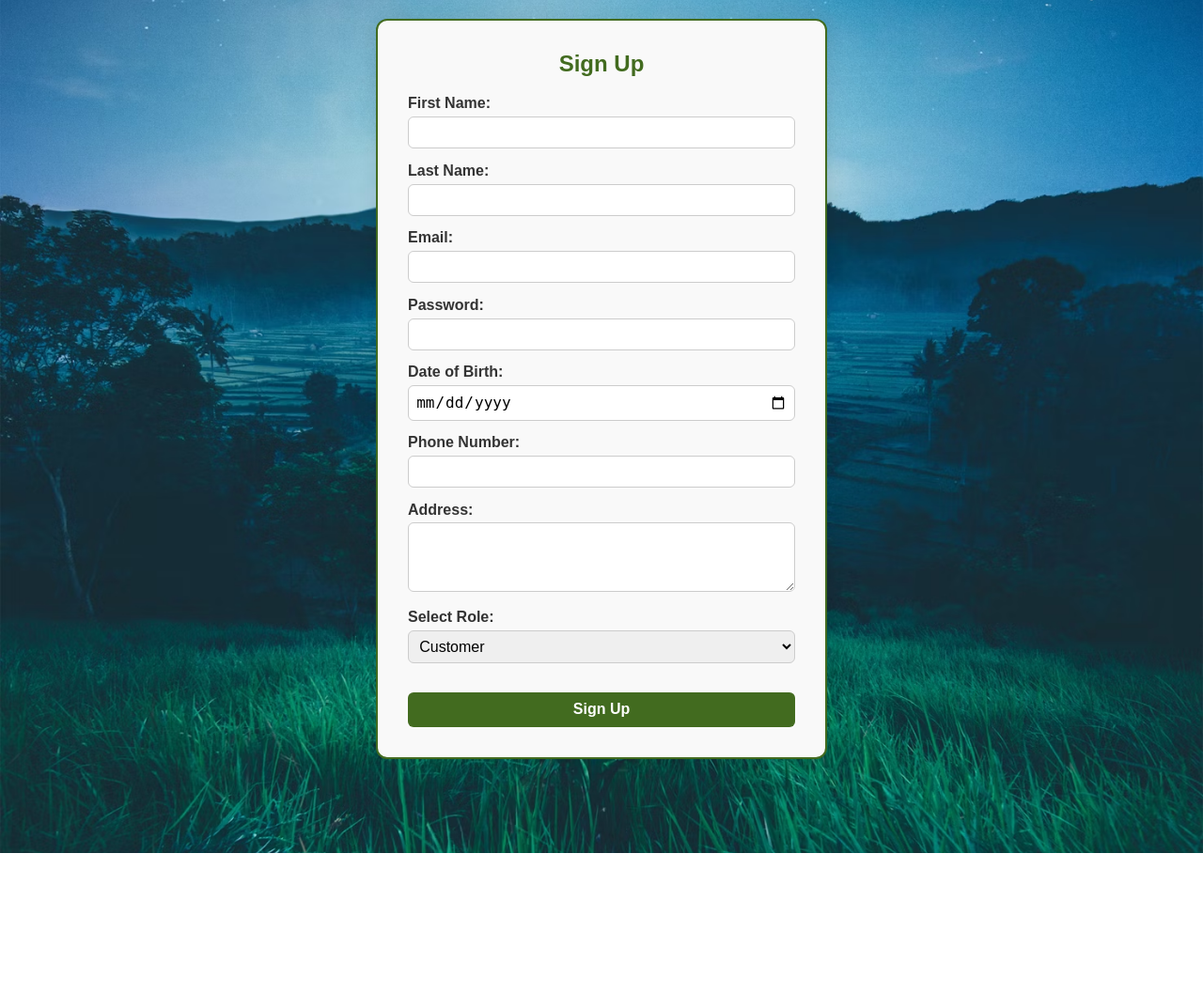
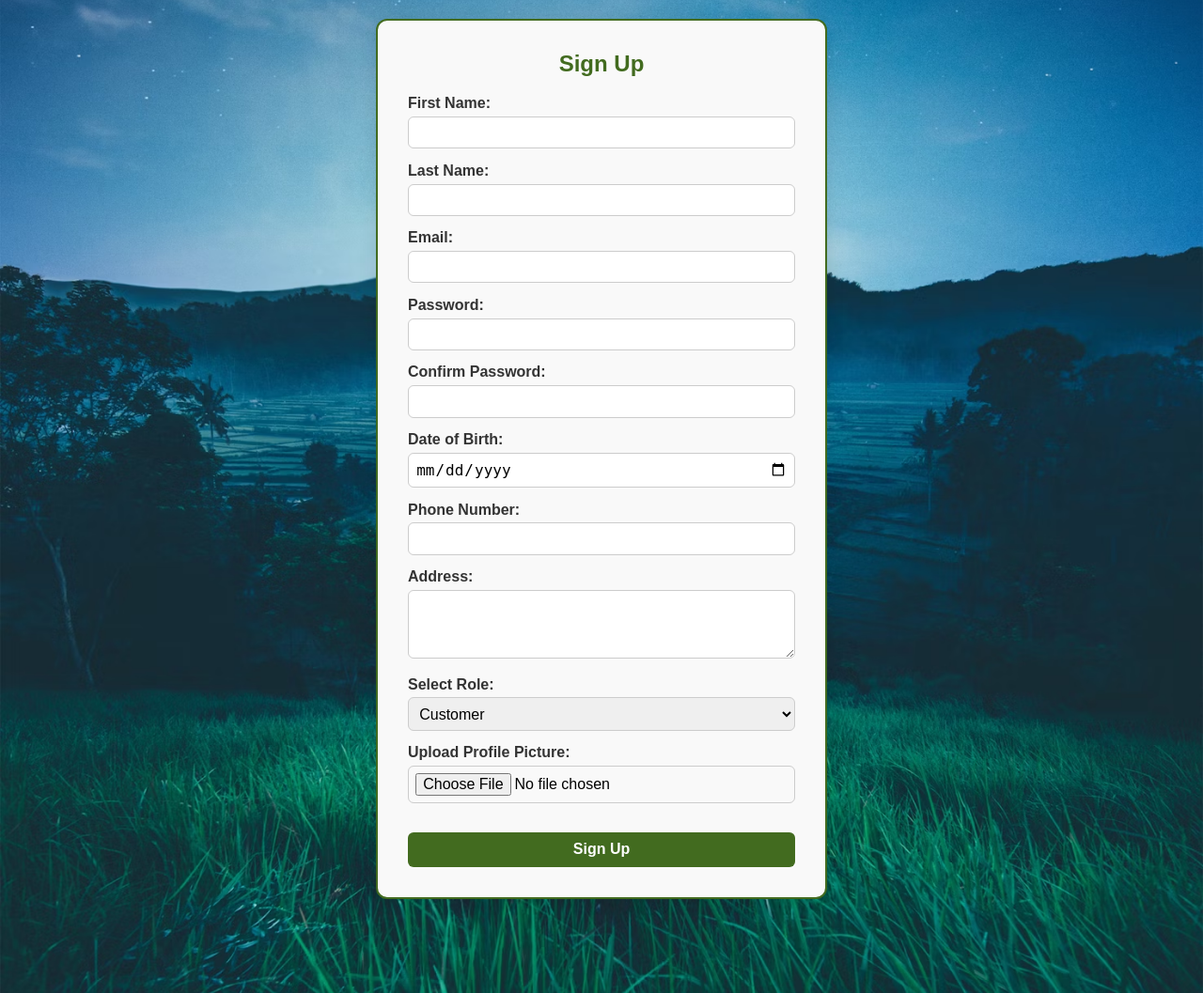
Before and after one commit to parthpalav/GreenBasket, a PHP site: page /signup.php in a window 1280 px wide. Shown: the part 51-1108 px from the top of the page at 94% size. Before the commit the page ends 959 px from the top, so only its background shows below. Run offline with PHP 8.4, Linux system fonts and the light colour scheme.

Commit message:
image profile uploading

```diff
--- a/SignUp/signup.php
+++ b/SignUp/signup.php
@@ -6,12 +6,16 @@ if (isset($_POST['signup'])) {
     $first_name = $_POST['fname'];
     $last_name = $_POST['lname'];
     $email = $_POST['email'];
-    $password = password_hash($_POST['password'], PASSWORD_DEFAULT);
+    $password = $_POST['password']; // No hashing
+    $confirm_password = $_POST['confirm_password'];
     $dob = $_POST['dob'];
     $phone = $_POST['phone'];
     $address = $_POST['address'];
     $role = strtolower($_POST['role']);
 
+    if ($password !== $confirm_password) {
+        $error_message = "Passwords do not match.";
+    } else {
         try {
             $query = "INSERT INTO Users (first_name, last_name, email, password, dob, phone, address, role)
                       VALUES (:first_name, :last_name, :email, :password, :dob, :phone, :address, :role)";
@@ -20,7 +24,7 @@ if (isset($_POST['signup'])) {
             $stmt->bindParam(':first_name', $first_name);
             $stmt->bindParam(':last_name', $last_name);
             $stmt->bindParam(':email', $email);
-        $stmt->bindParam(':password', $password);
+            $stmt->bindParam(':password', $password); // Storing plain password
             $stmt->bindParam(':dob', $dob);
             $stmt->bindParam(':phone', $phone);
             $stmt->bindParam(':address', $address);
@@ -39,7 +43,9 @@ if (isset($_POST['signup'])) {
             $error_message = "Error: " . $e->getMessage();
         }
     }
+}
 ?>
+
 <!DOCTYPE html>
 <html lang="en">
 
@@ -58,7 +64,6 @@ if (isset($_POST['signup'])) {
             <?php else: ?>
                 <li><a href="../Login/login.php">Login/SignUp</a></li>
             <?php endif; ?>
-
             <li><a href="../Donation/donation.php">Donation</a></li>
             <li><a href="../Myprofile/myprofile.php">My Profile</a></li>
             <li><a href="../Basket/basket.php">Basket</a></li>
@@ -68,7 +73,7 @@ if (isset($_POST['signup'])) {
     <div class="form-container">
         <h2>Sign Up</h2>
         <?php if (isset($error_message)) echo "<p style='color: red;'>$error_message</p>"; ?>
-        <form action="" method="POST">
+        <form action="" method="POST" onsubmit="return validateForm();">
             <div class="input-group">
                 <label for="name">First Name:</label>
                 <input type="text" name="fname" required>
@@ -86,9 +91,12 @@ if (isset($_POST['signup'])) {
                 <input type="password" name="password" required>
             </div>
             <div class="input-group">
+                <label for="password">Confirm Password:</label>
+                <input type="password" name="confirm_password" required>
+            </div>
+            <div class="input-group">
                 <label for="dob">Date of Birth:</label>
                 <input type="date" name="dob" required min="1910-01-01">
-
             </div>
             <div class="input-group">
                 <label for="phone">Phone Number:</label>
@@ -105,9 +113,26 @@ if (isset($_POST['signup'])) {
                     <option value="farmer">Seller</option>
                 </select>
             </div>
+            <div class = "input-group">
+                <label for = "profile_picture"> Upload Profile Picture: </label>
+                <input type = "file" name = "profile_picture" accept = "image/*" required>
+            </div>
             <button type="submit" name="signup">Sign Up</button>
         </form>
     </div>
 </body>
 
+<script>
+    function validateForm() {
+        const password = document.querySelector('input[name="password"]').value;
+        const confirmPassword = document.querySelector('input[name="confirm_password"]').value;
+
+        if (password !== confirmPassword) {
+            alert("Passwords do not match.");
+            return false;
+        }
+        return true;
+    }
+</script>
+
 </html>
```
Lines whose indentation alone changed are shown as unchanged.
